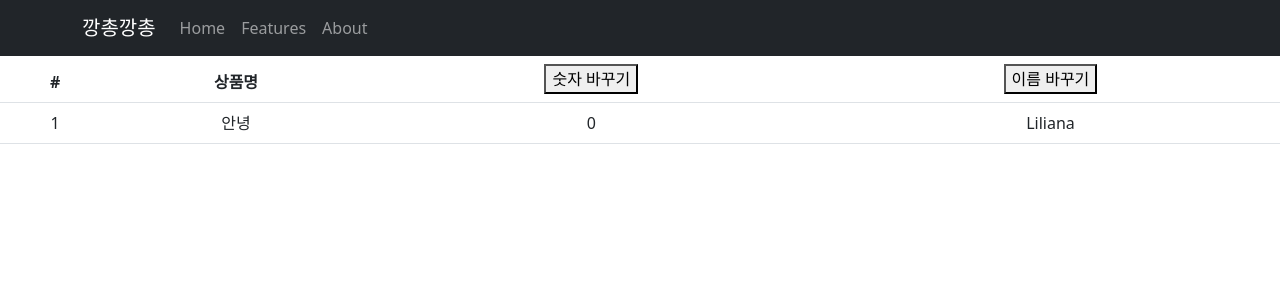
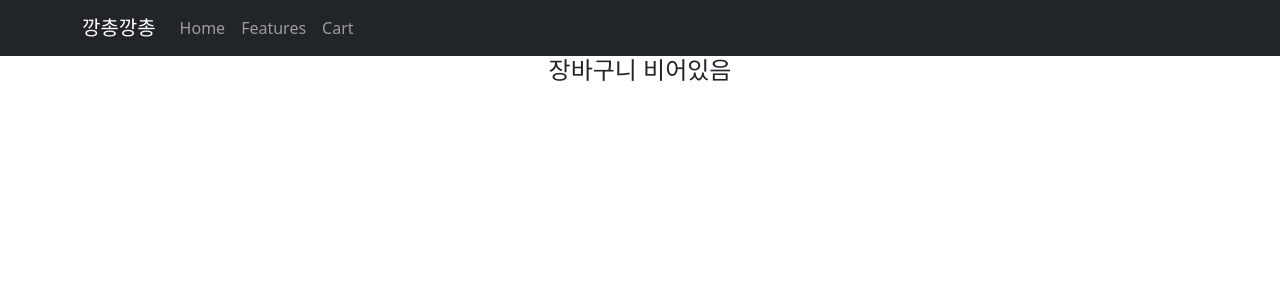
Before and after one commit to yeonji-dev/react-review-project, a React (Create React App) app: page /cart in a window 1280 px wide. Shown: the top 300 px of the page. Built offline with nearby package versions, Linux system fonts and the light colour scheme.

Commit message:
Redux state 이용한 장바구니 기능 완료 (feat. lodash)

```diff
--- a/package.json
+++ b/package.json
@@ -9,6 +9,7 @@
     "@testing-library/user-event": "^13.5.0",
     "axios": "^1.3.4",
     "bootstrap": "^5.2.3",
+    "lodash": "^4.17.21",
     "react": "^18.2.0",
     "react-bootstrap": "^2.7.2",
     "react-dom": "^18.2.0",
--- a/src/components/Cart.js
+++ b/src/components/Cart.js
@@ -1,37 +1,49 @@
 import {Table} from "react-bootstrap";
 import { useSelector, useDispatch } from "react-redux";
-import {changeUser, changeNum} from "../store.js";
+import {useEffect, useState} from "react";
+import _ from "lodash";
 
 const Cart = () => {
-    const state = useSelector((state) => state);
-    const dispatch = useDispatch();
+    const cartList = useSelector((state) => state.cartItem);
+    const [list, setList] = useState([]);
+    const [cnt, setCnt] = useState({});
+
+    useEffect(() => {
+        setList(_.uniq(cartList));
+        const countBy = _.countBy(cartList, (i) => {
+            return i.id;
+        });
+        setCnt(countBy);
+    },[cartList]);
+
+    const getCount = (id) => {
+        return cnt[id];
+    }
 
     return (
+        list.length === 0
+            ? <h4>장바구니 비어있음</h4>
+            :
         <Table>
             <thead>
             <tr>
                 <th>#</th>
                 <th>상품명</th>
-                <th>
-                    <button onClick={() => {
-                            dispatch(changeNum(10));
-                        }}>숫자 바꾸기
-                    </button>
-                </th>
-                <th>
-                    <button onClick={() => {
-                        dispatch(changeUser('연지'));
-                    }}>이름 바꾸기</button>
-                </th>
+                <th>상품설명</th>
+                <th>상품가격</th>
+                <th>수량</th>
             </tr>
             </thead>
             <tbody>
-            <tr>
-                <td>1</td>
-                <td>안녕</td>
-                <td>{state.user.number}</td>
-                <td>{state.user.user}</td>
+            {list.map((item, index) => (
+            <tr key={index}>
+                <td>{index + 1}</td>
+                <td>{item.title}</td>
+                <td>{item.content}</td>
+                <td>{item.price}</td>
+                <td>{getCount(item.id)}</td>
             </tr>
+            ))}
             </tbody>
         </Table>
     );
--- a/src/components/ItemComponents.js
+++ b/src/components/ItemComponents.js
@@ -1,15 +1,21 @@
 import {useNavigate} from "react-router-dom";
+import {useDispatch} from "react-redux";
+import { addItem } from "../store.js";
 
 const ItemComponents = (props) => {
     const navigate = useNavigate();
+    const dispatch = useDispatch();
+
     const moveDetail = () => {
         navigate("/detail/"+ Number(props.item.id + 1), {state: {item: props.item}}); //useNavigate 쓸때 데이터 넘겨주기. 두번째 인자의 속성 이름은 반드시 state로 해야 함
     };
+
     return (
         <div className="col-md-4" onClick={moveDetail}>
             <img width="80%" src={`https://codingapple1.github.io/shop/shoes${props.item.id + 1}.jpg`}/>
             <h4>{props.item.title}</h4>
             <p>{props.item.content}</p>
+            <button type="button" onClick={() => {dispatch(addItem(props.item))}}>담기</button>
         </div>
     )
 };
--- a/src/components/common/NavbarComponent.js
+++ b/src/components/common/NavbarComponent.js
@@ -11,7 +11,7 @@ const NavbarComponent = () => {
                     <Nav className="me-auto">
                         <Nav.Link onClick={() => { navigate("/") }}>Home</Nav.Link>
                         <Nav.Link onClick={() => { navigate("/detail") }}>Features</Nav.Link>
-                        <Nav.Link onClick={() => { navigate("/about") }}>About</Nav.Link>
+                        <Nav.Link onClick={() => { navigate("/cart") }}>Cart</Nav.Link>
                     </Nav>
                 </Container>
             </Navbar>
--- a/src/store.js
+++ b/src/store.js
@@ -18,15 +18,18 @@ const cartItem = createSlice({
     initialState: [],
     reducers: {
         addItem(state, action){
-            state.push(action.payload);
-        }
+            return [...state, action.payload];
+        },
     }
 })
 
 export default configureStore({
     reducer:{
-        user: user.reducer
+        user: user.reducer,
+        cartItem: cartItem.reducer,
     }
 })
 
 export let { changeUser, changeNum } = user.actions;//변수명에 export 하고싶은 함수명 나열
+
+export let { addItem } = cartItem.actions;
```
Also changed, not shown: 1 other file (tests, documents, lock files or other folders).
